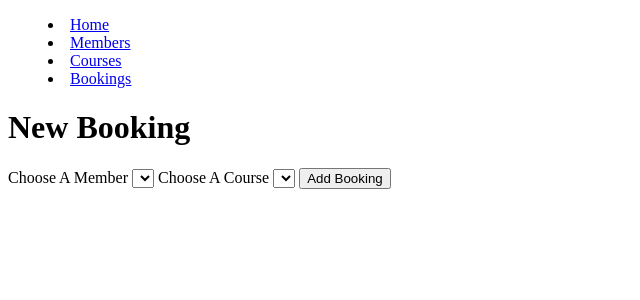
After one commit to Cetins/gymmy, a Flask app: page /bookings/new in a window 1280 px wide. The commit adds this page. Shown: the top 300 px of the page, without its empty margins (0-640 px from the left). Run offline with Flask 2, Linux system fonts and the light colour scheme; data that the repository does not hold is empty; some libraries are stand-ins or nearby versions.

Commit message:
new booking added, tested, working nicely

```diff
--- a/controllers/booking_controller.py
+++ b/controllers/booking_controller.py
@@ -21,3 +21,20 @@ def bookings():
         bookings.append(booking)
 
     return render_template("bookings/index.html", bookings=bookings)
+
+@bookings_blueprint.route("/bookings/new")
+def new():
+    members = member_repository.select_all()
+    courses = course_repository.select_all()
+    return render_template("bookings/new.html", members=members, courses=courses)
+
+@bookings_blueprint.route("/bookings", methods=["POST"])
+def add_booking():
+    member_id = request.form["member_id"]
+    course_id = request.form["course_id"]
+    member = member_repository.select(member_id)
+    course = course_repository.select(course_id)
+    new_booking = Booking(member, course)
+    booking_repository.save(new_booking)
+
+    return redirect("/bookings")
--- a/repositories/course_repository.py
+++ b/repositories/course_repository.py
@@ -17,5 +17,6 @@ def select_all():
 def select(id):
     sql = "SELECT * FROM courses WHERE id=%s"
     values = [id]
-    course = run_sql(sql,values)[0]
+    result = run_sql(sql,values)[0]
+    course = Course(result["title"], result["date"], result["capacity"], result["active"], result["id"])
     return course
--- a/repositories/member_repository.py
+++ b/repositories/member_repository.py
@@ -1,3 +1,4 @@
+from unittest import result
 from db.run_sql import run_sql
 
 from models.member import Member
@@ -17,5 +18,6 @@ def select_all():
 def select(id):
     sql = "SELECT * FROM members WHERE id=%s"
     values = [id]
-    member = run_sql(sql, values)[0]
+    result = run_sql(sql, values)[0]
+    member = Member(result["name"], result["premium"], result["active"], result["id"])
     return member
--- a/templates/bookings/index.html
+++ b/templates/bookings/index.html
@@ -15,4 +15,6 @@
     {% endfor %}
 </ul>
 
+<a href="/bookings/new">Add New Booking</a>
+
 {% endblock %}
--- /dev/null
+++ b/templates/bookings/new.html
@@ -0,0 +1,25 @@
+{% extends "base.html" %}
+
+{% block content %}
+
+<h1>New Booking</h1>
+
+<form action="/bookings" method="post">
+    <label for="member">Choose A Member</label>
+    <select name="member_id" id="member">
+    {% for member in members %}
+        <option value="{{ member.id }}">{{ member.name }}</option>
+    {% endfor %}
+    </select>
+
+    <label for="course">Choose A Course</label>
+    <select name="course_id">
+    {% for course in courses %}
+        <option value="{{ course.id }}">{{ course.title }} - {{ course.date }}</option>
+    {% endfor %}
+    </select>
+
+    <input type='submit' value="Add Booking">
+</form>
+
+{% endblock %}
```
Also changed, not shown: repositories/booking_repository.py (+3 -4 lines).
